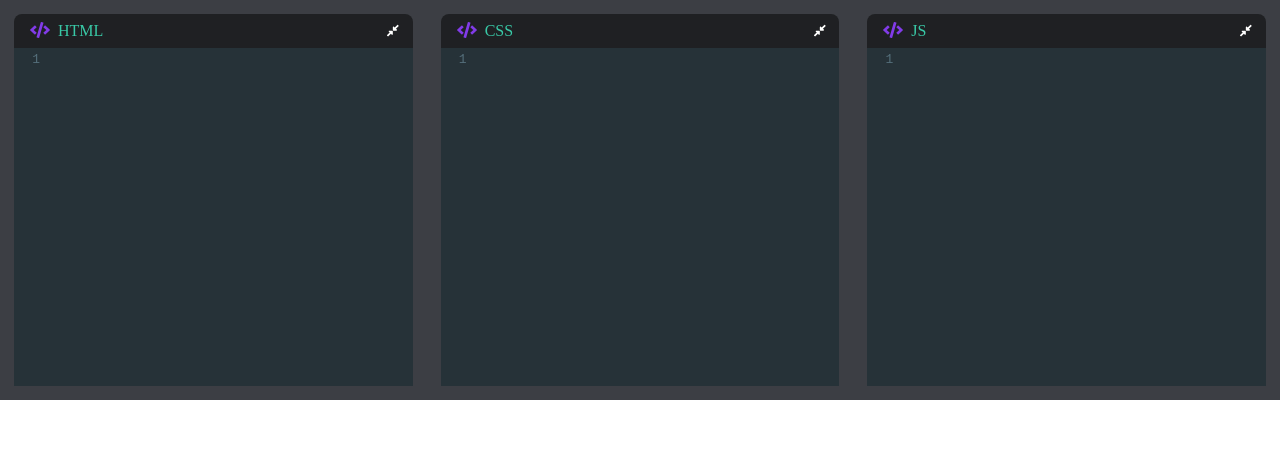
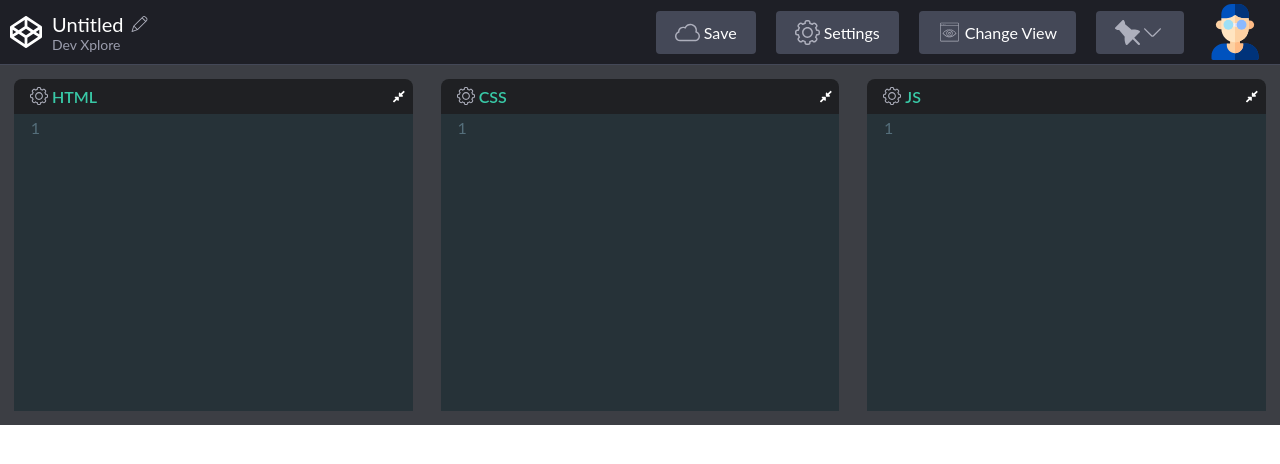
Before and after one commit to sudipstha08/react-crash-course, a React app in the folder codepen-clone/: page / in a window 1280 px wide. Built offline with nearby package versions, Linux system fonts and the light colour scheme.

Commit message:
update styles

```diff
--- a/codepen-clone/package.json
+++ b/codepen-clone/package.json
@@ -10,6 +10,7 @@
     "@testing-library/react": "^9.5.0",
     "@testing-library/user-event": "^7.2.1",
     "codemirror": "^5.57.0",
+    "node-sass": "^4.14.1",
     "react": "^16.13.1",
     "react-codemirror2": "^7.2.1",
     "react-dom": "^16.13.1",
--- /dev/null
+++ b/codepen-clone/src/assets/scss/button.scss
@@ -0,0 +1,24 @@
+.btn {
+  padding: 0 1rem;
+  background: #444857;
+  font-family: 'Lato', 'Lucida Grande', 'Lucida Sans Unicode', Tahoma, Sans-Serif;
+  font-size: 1rem;
+  text-shadow: none;
+  display: inline-block;
+  position: relative;
+  border-radius: 4px;
+  border: 3px solid transparent;
+  background: #444857;
+  color: white;
+  cursor: pointer;
+  white-space: nowrap;
+  text-overflow: ellipsis;
+  text-decoration: none !important;
+  text-align: center;
+  font-weight: normal !important;
+  margin: 0 10px;
+  min-height: 43px;
+  display: flex;
+  align-items: center;
+  justify-content: center;
+}
--- a/codepen-clone/src/components/App.js
+++ b/codepen-clone/src/components/App.js
@@ -1,6 +1,7 @@
 import React, { useState, useEffect } from 'react'
 import Editor from './Editor'
 import useLocalStorage from './useLocalStorage'
+import Header from './Header'
 
 const App = () => {
   const [html, setHtml] = useLocalStorage('html', '')
@@ -27,6 +28,7 @@ const App = () => {
 
   return (
    <>
+    <Header />
     <div className="pane top-pane">
       <Editor
         language="xml"
--- a/codepen-clone/src/components/Editor.js
+++ b/codepen-clone/src/components/Editor.js
@@ -10,7 +10,8 @@ import 'codemirror/mode/css/css'
 import 'codemirror/addon/edit/closebrackets.js'
 import 'codemirror/addon/edit/closetag.js'
 import { FontAwesomeIcon } from '@fortawesome/react-fontawesome'
-import { faCompressAlt, faExpandAlt, faCode } from '@fortawesome/free-solid-svg-icons'
+import { faCompressAlt, faExpandAlt } from '@fortawesome/free-solid-svg-icons'
+import SettingsIcon from '../assets/settings.svg'
 
 const  Editor = ({ displayName, language, value, onChange }) => {
   const [open, setOpen] = useState(true)
@@ -22,8 +23,8 @@ const  Editor = ({ displayName, language, value, onChange }) => {
   return (
     <div className={`editor ${open ? '' : 'editor--collapsed'}`}>
       <div className="editor__title">
-        <div style={{ color: '#39c9a7' }}>
-          <FontAwesomeIcon icon={faCode} style={{ paddingRight: '.5rem', color:'#823be8' }}/>
+        <div style={{ color: '#39c9a7', display: 'flex', fontWeight:'600' }}>
+          <img src={SettingsIcon} alt="settings" height="18" style={{ paddingRight: '.25em', cursor: 'pointer' }} />
           {displayName}
         </div>
         <button
--- /dev/null
+++ b/codepen-clone/src/components/Header/index.jsx
@@ -0,0 +1,86 @@
+import React, { useState, createRef, useEffect } from 'react'
+
+import Logo from '../../assets/logo.svg'
+import PenIcon from '../../assets/pen.svg'
+import DownArrowIcon from '../../assets/down-arrow.svg'
+import CloudIcon from '../../assets/cloud.svg'
+import SettingsIcon from '../../assets/settings.svg'
+import NerdImg from '../../assets/nerd.svg'
+import ViewChangeIcon from '../../assets/view-change.svg'
+import PinnedIcon from '../../assets/pinned.svg'
+
+import './style.scss'
+
+const Header = () => {
+  const [penTitle, setPenTitle] = useState('Untitled')
+  const [isTitleDisabled, setIsTitleDisabled] = useState(true)
+  const titleRef = createRef()
+
+  const handlePenIconClick = () => {
+    setIsTitleDisabled(false)
+    titleRef.current.focus()
+  }
+
+  const handleTitleChange= (e) => {
+    setPenTitle(e.target.value)
+  }
+
+  useEffect(() => {
+    const titleRefCurrent = titleRef?.current
+    titleRefCurrent.addEventListener('focusout', (event) => {
+      setIsTitleDisabled(true)
+    });
+
+    return() => titleRefCurrent.removeEventListener('focusout', setIsTitleDisabled)
+  }, [titleRef])
+
+  return (
+    <header className="header">
+      <div className="header__logo-wrapper">
+        <div className="header__logo">
+          <img src={Logo} alt="logo" />
+        </div>
+        <div className="header__title">
+          <div className="header__pen-name">
+            <input
+              ref={titleRef}
+              type="text"
+              value={penTitle}
+              onChange={handleTitleChange}
+              readOnly={isTitleDisabled}
+              contentEditable={true}
+            />
+            <img src={PenIcon} alt="pen" onClick={handlePenIconClick} />
+          </div>
+          <div className="header__username">
+            <p>Dev Xplore</p>
+          </div>
+        </div>
+      </div>
+
+      <div className="header__btns">
+        <button className="btn btn-save">
+          <img src={CloudIcon} alt="cloud"/>
+          <span>Save</span>
+        </button>
+        <button className="btn btn-settings">
+          <img src={SettingsIcon} alt="settings" />
+          Settings
+        </button>
+        <button className="btn btn-view-change">
+          <img src={ViewChangeIcon} alt="view-change" />
+          Change View
+        </button>
+        <button className="btn pinned-items">
+          <img src={PinnedIcon} alt="pinned" height="25" />
+          <img src={DownArrowIcon} alt="down-arrow" />
+        </button>
+        <button className="btn profile">
+          <img src={NerdImg} alt="profile" height="56" />
+        </button>
+      </div>
+    </header>
+  )
+}
+
+export default Header
--- /dev/null
+++ b/codepen-clone/src/components/Header/style.scss
@@ -0,0 +1,81 @@
+@import '../../assets/scss/button.scss';
+
+.header {
+  box-shadow: 0 2px 5px rgba(0,0,0,.5);
+  border-bottom: 1px solid #444857;
+  background: #1e1f26;
+  height: 65px;
+  display: flex;
+  justify-content: space-between;
+
+  &__logo-wrapper {
+    display: flex;
+  }
+
+  &__logo {
+    display: flex;
+    align-items: center;
+    justify-content: center;
+    height: 100%;
+    margin: 0 10px;
+  }
+
+  &__title {
+    display: flex;
+    flex-direction: column;
+    justify-content: center;
+    height: 100%;
+  }
+
+  &__pen-name {
+    display: flex;
+    margin-bottom: 0;
+
+    input {
+      background: transparent !important;
+      color: blue;
+      font-size: 1.25rem;
+      color: #fff !important;
+      border: none;
+      display: inline-block;
+      width: 75px;
+      max-width: 225px;
+      resize: horizontal;
+
+      &:focus {
+        outline: none;
+        // width: 100%;
+      }
+    }
+
+    img {
+      padding-left: .25em;
+      color: #fff !important;
+      cursor: pointer;
+    }
+  }
+
+  &__username {
+    p{
+      color: #9b9dad;
+      font-size: .875rem;
+    }
+  }
+
+  &__btns {
+    display: flex;
+    align-items: center;
+    justify-content: center;
+
+    .btn {
+      img{
+        padding-right: .25em;
+      }
+    }
+
+    .profile {
+      padding: 0;
+      background: transparent;
+    }
+  }
+}
--- a/codepen-clone/src/index.css
+++ b/codepen-clone/src/index.css
@@ -1,9 +1,17 @@
+*{
+  margin: 0;
+  padding: 0;
+  font-family: 'Lato', 'Lucida Grande', 'Lucida Sans Unicode', Tahoma, Sans-Serif;
+  box-sizing: border-box;
+}
+
 body {
   margin: 0;
+  font-size: 16px;
 }
 
 .pane {
-  height: 50vh;
+  height: 45vh;
   display: flex;
 }
 
```
Also changed, not shown: codepen-clone/README.md, codepen-clone/src/assets/cloud.svg (added), codepen-clone/src/assets/codepen.svg (added), codepen-clone/src/assets/down-arrow.svg (added), codepen-clone/src/assets/logo.svg (added), codepen-clone/src/assets/man.svg (added), codepen-clone/src/assets/nerd.svg (added), codepen-clone/src/assets/pen.svg (added), codepen-clone/src/assets/pinned.svg (added), codepen-clone/src/assets/settings.svg (added), codepen-clone/src/assets/view-change.svg (added), codepen-clone/src/assets/view.svg (added), 1 other file.
